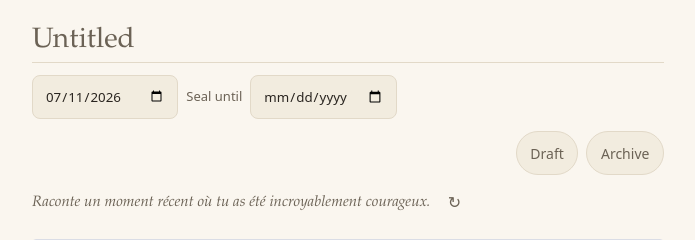
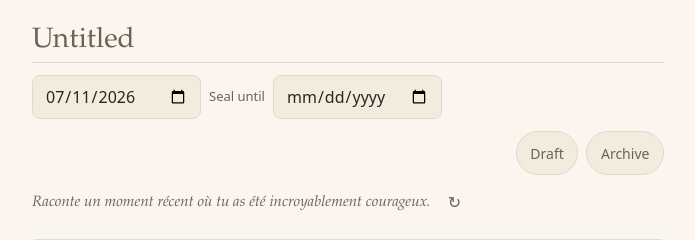
Before and after one commit to Choupatate/YetAnotherProject, a Flask app: page /new in a window 1280 px wide. Shown: the part 68-308 px from the top of the page, without its empty margins (292-987 px from the left). Run offline with Flask 3, Linux system fonts and the light colour scheme; the visitor is signed in with stand-in values (Sample User, id 1); some libraries are stand-ins or nearby versions.

Commit message:
Fix R4.1: inputs under 16px trigger iOS Safari auto-zoom
Add a shared input/textarea/select baseline of 1rem, and bump the
timeline search box, relation field, and the two story date fields
(which had no explicit font-size and fell back to the ~13.33px UA
default) up to the same 16px floor.

```diff
--- a/app/static/css/main.css
+++ b/app/static/css/main.css
@@ -15,6 +15,12 @@ html, body {
    `hidden` attribute (rather than a class) must actually disappear. */
 [hidden] {
   display: none !important;
+}
+
+/* R4.1: any focusable text/date/file input under 16px triggers iOS Safari's
+   auto-zoom on focus, which then leaves the page zoomed in. */
+input, textarea, select {
+  font-size: 1rem;
 }
 
 /* ---------------------------------------------------------------------- */
@@ -407,7 +413,7 @@ mark {
   background: var(--color-bg-raised);
   color: var(--color-text);
   font-family: var(--font-sans);
-  font-size: 0.9375rem;
+  font-size: 1rem;
 }
 
 .timeline__jump {
@@ -1289,6 +1295,7 @@ mark {
 .instant__file {
   font-family: var(--font-sans);
   color: var(--color-text);
+  font-size: 1rem;
 }
 
 .instant__line,
@@ -1395,7 +1402,7 @@ mark {
   background: var(--color-bg-raised);
   color: var(--color-text);
   font-family: var(--font-sans);
-  font-size: 0.9375rem;
+  font-size: 1rem;
 }
 
 .editor__relation::placeholder {
@@ -1411,6 +1418,7 @@ mark {
   background: var(--color-bg-raised);
   color: var(--color-text);
   font-family: var(--font-sans);
+  font-size: 1rem;
 }
 
 .editor__date-row {
@@ -1434,6 +1442,7 @@ mark {
   background: var(--color-bg-raised);
   color: var(--color-text);
   font-family: var(--font-sans);
+  font-size: 1rem;
 }
 
 .editor__toolrow {
```
